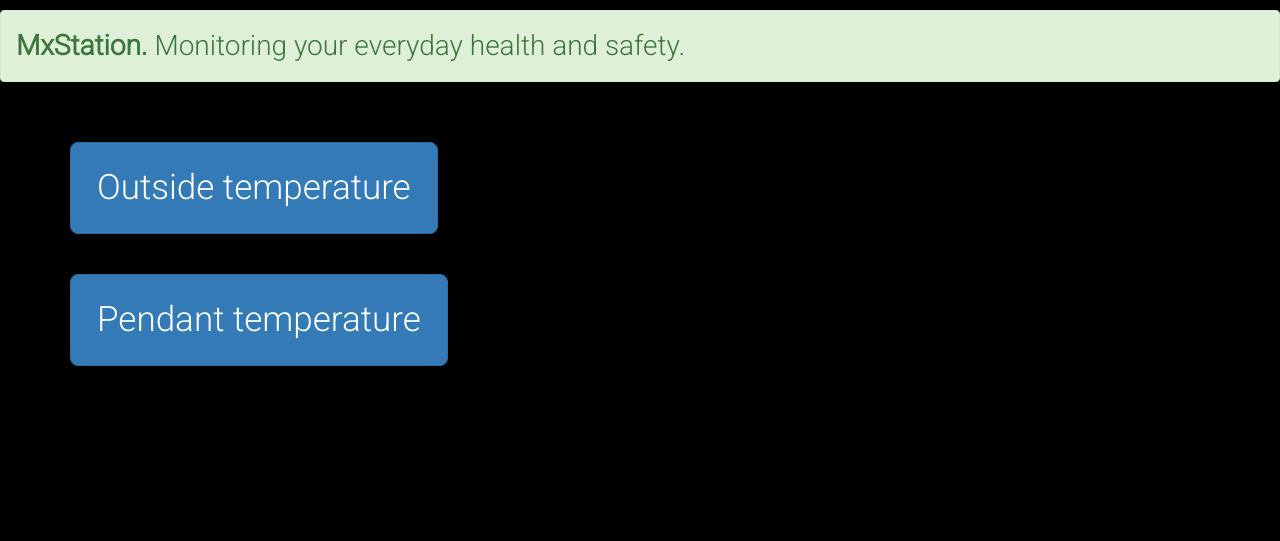
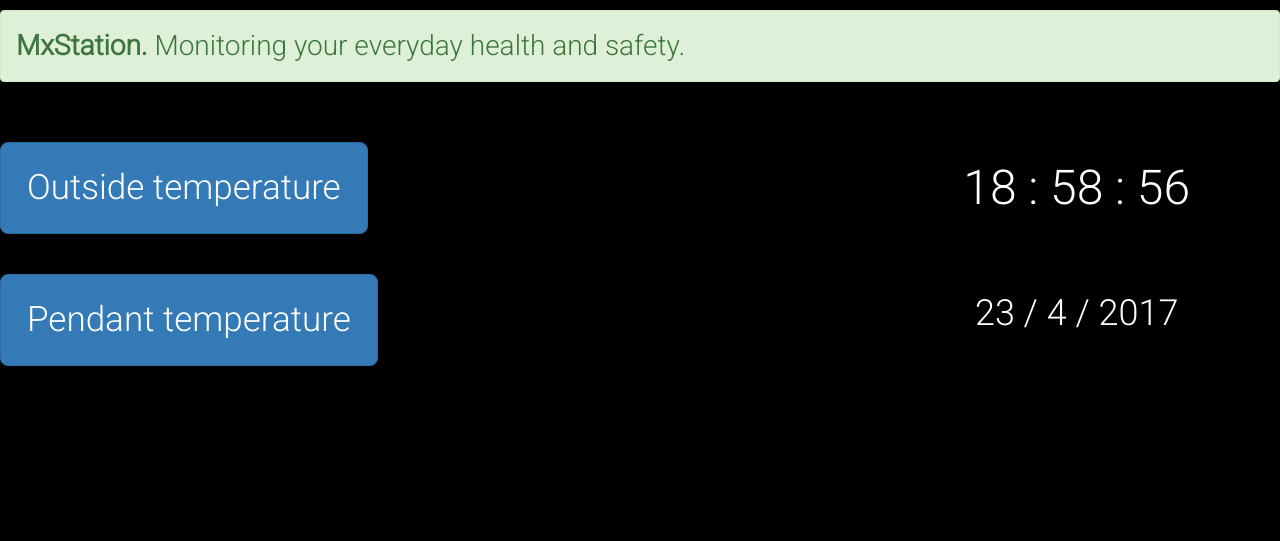
Before and after one commit to agamos/maxRaspPiProject, a plain HTML site: page web/index.html in a window 1280 px wide. Drawn offline with nearby package versions, Linux system fonts and the light colour scheme; no server answers.

Commit message:
added time and alarm reset button

```diff
--- a/web/index.html
+++ b/web/index.html
@@ -3,11 +3,12 @@
 <head>
     <meta charset="utf-8">
     <meta http-equiv="X-UA-Compatible" content="IE=edge">
-	<meta name="viewport" content="width=device-width, initial-scale=1">
+	<meta name="viewport" content="width=device-width, initial-scale=1, maximum=scale=1,  user-scalable=no">
 	<meta name="apple-mobile-web-app-capable" content="yes">
     <meta name="apple-mobile-web-app-status-bar-style" content="white">
     <title>MxStation</title>
     <link href="css/3rdParty/bootstrap.min.css" rel="stylesheet">
+    <link href="https://fonts.googleapis.com/css?family=Roboto:300" rel="stylesheet">
     <script src="/socket.io/socket.io.js"></script>
     <script src="https://ajax.googleapis.com/ajax/libs/jquery/3.1.1/jquery.min.js"></script>
     <script src="js/weather.js"></script>
@@ -16,13 +17,6 @@
     <link href="css/theme.css" rel="stylesheet">
 </head>
 <body>
-	<div class="alert alert-danger" id="alert" role="alert" style="display:none;">
-		<h4 class="alert-heading">Attention!</h4>
-		<p>Immediate action required - a possible fall has occurred</p>
-	</div>
-	<div class="alert alert-success" id="heading" role="alert">
-		<strong>MxStation.</strong> Monitoring your everyday health and safety.
-	</div>
 	<svg id="fall" style="visibility: hidden;">
 	  <circle cx="50%" cy="50%" r="0" fill-opacity="0" stroke="red" stroke-width="32px" stroke-opacity="0.4">
 	    <animate attributeName="r" from="0" to="1220" dur="6s" repeatCount="indefinite" begin="0.25s" />
@@ -44,25 +38,56 @@
 	    <animate attributeName="r" from="0" to="1220" dur="6s" repeatCount="indefinite" begin="4.25s" />
 	  </circle>
 	</svg>
-    <div class="container clear-top">
-        <br>
+	<div class="alert alert-danger" id="alert" role="alert" style="display:none;">
+		<strong>Attention!</strong>
+		Immediate action required - a possible fall has occurred.
+	</div>
+	<div class="alert alert-success" id="heading" role="alert">
+		<strong>MxStation.</strong> Monitoring your everyday health and safety.
+	</div>
+    <div class="container-fluid clear-top">
         <div class="row">
-	        <div class='col-sm-6'>
+                <div class="row">
+                <div class='col-sm-12'><br></div>
+                </div>
+	        <div class="row">
+	        <div class='col-sm-8'>
 	        	<button type="button" class="btn btn-primary btn-xxl">Outside temperature  <span id="outside" class="badge badge-pill badge-pill-xxl"></span></button>
+	        </div>
+	        <div class='col-sm-4' id="clock" style="font-family: 'Roboto'">
+			  <center>
+			    <div id="Clock">
+			      <h2 id="clk1"></h2>
+			    </div>
+			  </center>
 			</div>
 	    </div>
 		<br>
         <div class="row">
-	        <div class='col-sm-6'>
+	        <div class='col-sm-8'>
 	        	<button type="button" class="btn btn-primary btn-xxl">Pendant temperature  <span id="temperature" class="badge badge-pill badge-pill-xxl"></span></button>
 	        </div>
+	        <div class='col-sm-4'>
+   			    <div id="Date">
+	   				<center>
+	   				<h3 id="date"></h3>
+	   				</center>
 			    </div>
+	        </div>
+        </div>
+        <br></br>
+        <div class="row">
+	        <div class='col-sm-6'>
+	        	<button id="buttonOff" type="button" class="btn btn-primary btn-xxl" onClick="cancelAlarm();" style="visibility:hidden;">Alarm Off</button>
+	        </div>
+        </div>
+        <script src="js/web.js"></script>
          <script>
          var socket = io();
          socket.on('value',function(data){ rxData.innerHTML = data.number });
          socket.on('temperature',function(data){ temperature.innerHTML = data.number + "&deg;C" });
-         socket.on('fall',function(data){ fall.style.visibility = 'visible'; $('#heading').hide(); $('#alert').show(); });
-         socket.on('button',function(data){ fall.style.visibility = 'hidden'; $('#alert').hide(); $('#heading').show(); });
+         socket.on('fall',function(data){ fall.style.visibility = 'visible'; buttonOff.style.visibility='visible'; $('#heading').hide(); $('#alert').show(); });
+         socket.on('button',function(data){ fall.style.visibility = 'hidden'; buttonOff.style.visibility='hidden'; $('#alert').hide(); $('#heading').show(); });
          </script>
 
       </div>
@@ -71,6 +96,39 @@
           <!-- Bootstrap core JavaScript
     ================================================== -->
     <!-- Placed at the end of the document so the pages load faster -->
+     <script>
+		function startTime() {
+	      var today=new Date();
+	      var hours = "";
+	      if (today.getHours() < 10)
+	      {
+		      hours = "0" + today.getHours();
+	      } else {
+		      hours = today.getHours();
+	      }
+	      var mins = "";
+		  if (today.getMinutes() < 10)
+		  {
+		  	mins = "0" + today.getMinutes();
+		  } else {
+		    mins = today.getMinutes();
+		  }
+		  var s = today.getSeconds();
+		  var secs = "";
+		  if (today.getSeconds() < 10)
+		  {
+		  	secs = "0" + today.getSeconds();
+		  } else {
+		    secs = today.getSeconds();
+		  }
+	      document.getElementById('clk1').innerHTML = hours + " : " + mins + " : " + secs;
+	      var m = today.getMonth() + 1;
+	      document.getElementById("date").innerHTML = today.getDate() + " / " + m + " / " + today.getFullYear();
+	      var t = setTimeout(function(){startTime()},500);
+	    }
+		startTime();
+  </script>
+
 	<script src="https://ajax.googleapis.com/ajax/libs/jquery/1.12.4/jquery.min.js"></script>
     <script src="js/3rdParty/bootstrap.min.js"></script
     <script src="js/3rdParty/docs.min.js"></script>
```
Lines whose indentation alone changed are shown as unchanged.
